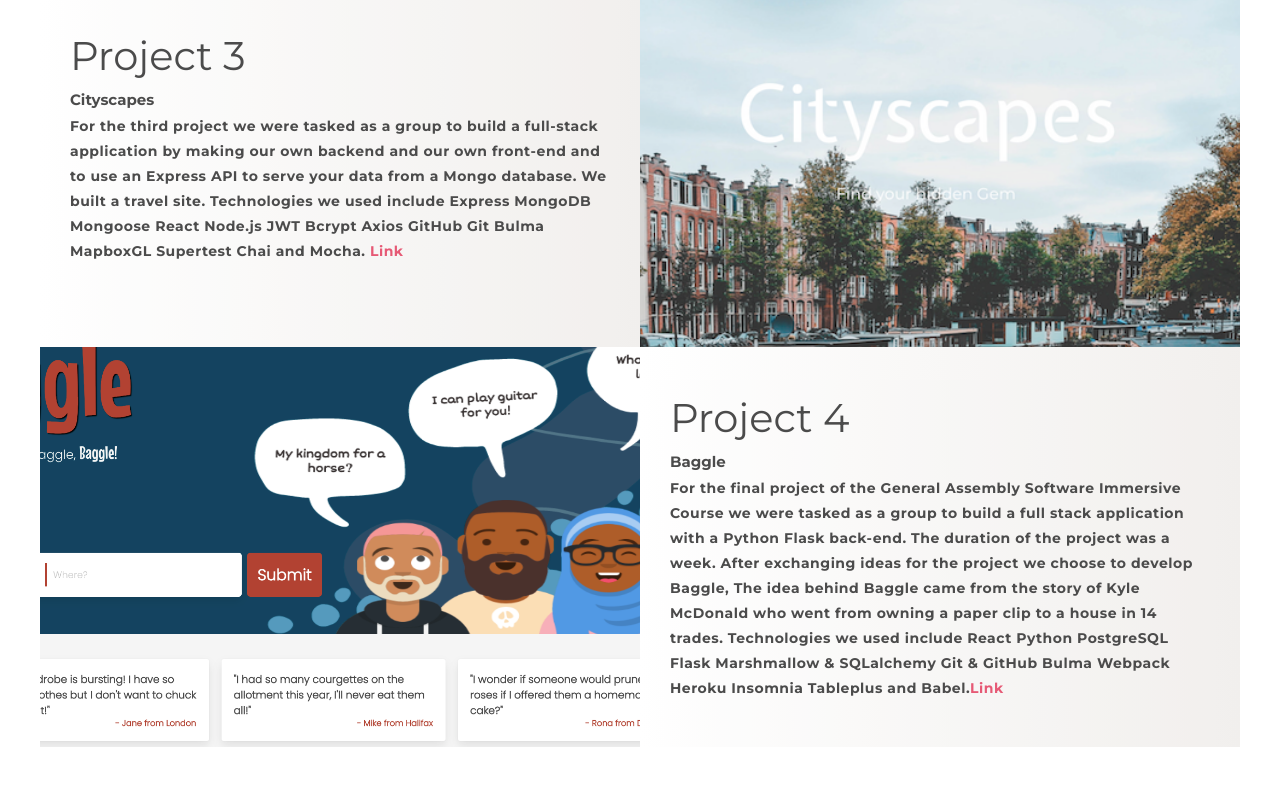
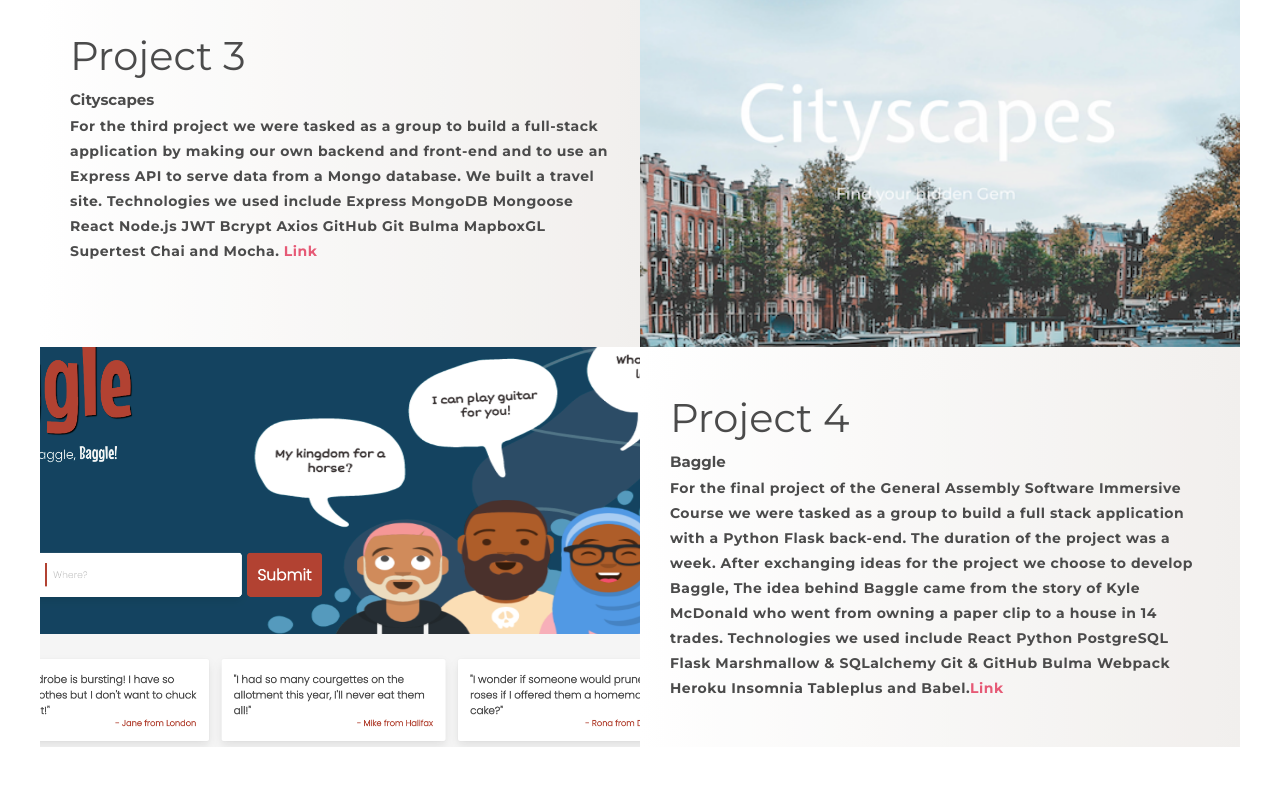
Before and after one commit to aozzy/abdiosman.github.io, a plain HTML site: page index.html in a window 1280 px wide. Shown: the part 4447-5247 px from the top of the page. Drawn offline with Linux system fonts and the light colour scheme.

Commit message:
Add files via upload

```diff
--- a/index.html
+++ b/index.html
@@ -362,7 +362,7 @@
           <div class="class project-info">
             <h3> Project 3</h3>
             <h4>Cityscapes</h4>
-            <p>For the third project we were tasked as a group to build a full-stack application by making our own backend and our own front-end and to use an Express API to serve your data from a Mongo database. We built a travel site.
+            <p>For the third project we were tasked as a group to build a full-stack application by making our own backend and front-end and to use an Express API to serve data from a Mongo database. We built a travel site.
               Technologies we used include Express MongoDB Mongoose React Node.js JWT Bcrypt Axios  GitHub Git Bulma MapboxGL Supertest Chai and Mocha.<a href="https://project-cityscapes.herokuapp.com/"> Link</a>
 
 
```
